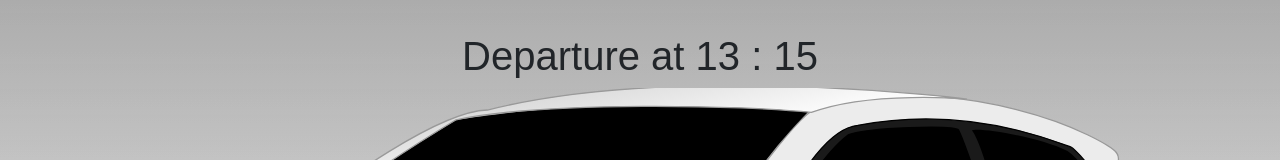
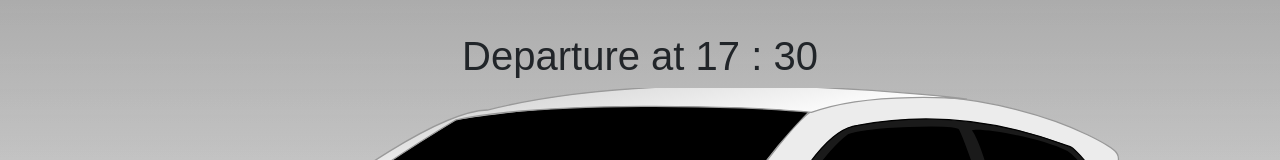
Before and after one commit to oltyx/design-project, a React (Create React App) app: page /session in a window 1280 px wide. Shown: the top 160 px of the page. Built offline with nearby package versions, Linux system fonts and the light colour scheme; a web font is replaced by a local one.

Commit message:
Interactive departure time in ChargingSession page

```diff
--- a/src/App.tsx
+++ b/src/App.tsx
@@ -1,4 +1,4 @@
-import React from 'react';
+import React, {useState} from 'react';
 import { BrowserRouter as Router, Route, Switch } from "react-router-dom";
 
 import './App.scss';
@@ -8,8 +8,13 @@ import Start from './components/pages/Start';
 import ChargingSession from './components/pages/ChargingSession';
 import Schedule from './components/pages/Schedule';
 
+const DEFAULT_TIME = {hour: 17, minutes: 30};
 
 export default function App() {
+
+  const [hour , setHour] = useState<number>(DEFAULT_TIME.hour);
+  const [minutes, setMinutes] = useState<number>(DEFAULT_TIME.minutes);
+
   return (
     <Router>
         <Switch>
@@ -17,10 +22,10 @@ export default function App() {
             <Start />
           </Route>
           <Route path="/session">
-            <ChargingSession />
+            <ChargingSession hour={hour} setHour={setHour} minutes={minutes} setMinutes={setMinutes}/>
           </Route>
           <Route path="/schedule">
-            <Schedule/>
+            <Schedule hour={hour} setHour={setHour} minutes={minutes} setMinutes={setMinutes}/>
           </Route>
           <Route path="/feedback">
             <Feedback/>
--- a/src/components/pages/ChargingSession.tsx
+++ b/src/components/pages/ChargingSession.tsx
@@ -8,13 +8,19 @@ import Stats from '../widgets/Stats';
 import ProgressBar from '../widgets/ProgressBar';
 import '../../styles/chargingSession.scss';
 
+interface ChargingSessionProps {
+    hour: number,
+    setHour: (hour: number) => void,
+    minutes: number,
+    setMinutes: (hour: number) => void
+}
 
 // Page for the charging session as it goes on ("Session Page" on Figma)
-export default function ChargingSession() {
+export default function ChargingSession({ hour, setHour, minutes, setMinutes}: ChargingSessionProps) {
     const [modal, setModal] = useState(false);
     const handleYes = () => {
         setModal(!modal);
-        setTime(today.getHours() + ' : ' + today.getMinutes());
+        setTime(hour + ' : ' + minutes);
         setSessionTitle("Aborted at ");
         setButton("Finish");
         setStyle("linear-gradient(to bottom, #F07878 0%, #9D1616 100%)");
@@ -23,7 +29,7 @@ export default function ChargingSession() {
 
     const [sessionTitle, setSessionTitle] = useState("Departure at ");
     const [button, setButton] = useState("Stop");
-    const [time, setTime] = useState("13 : 15");
+    const [time, setTime] = useState(hour + " : " + minutes);
     const [style, setStyle] = useState("linear-gradient(to bottom, #9AE09A 0%, #44BE44 100%)");
 
     const today = new Date();
--- a/src/components/pages/Schedule.tsx
+++ b/src/components/pages/Schedule.tsx
@@ -30,14 +30,18 @@ type ScheduleInput = {
   };
 
 interface ScheduleProps {
+    hour: number,
+    setHour: (hour: number) => void,
+    minutes: number,
+    setMinutes: (hour: number) => void
 }
 
-const DEFAULT_TIME = {hour: 17, minutes: 30};
+
 //const DEFAULT_CHARGE: number = 0;
 const DEFAULT_MODE: ChargingMode | null = null;
 
 // Scheduling page
-export default function Schedule({...props}: ScheduleProps) {
+export default function Schedule({hour, setHour, minutes, setMinutes, ...props}: ScheduleProps) {
     const history = useHistory();
     const initialValues = {
         arrival: new Date(),
@@ -53,8 +57,6 @@ export default function Schedule({...props}: ScheduleProps) {
         defaultValues: {...initialValues},
     });
 
-    const [hour , setHour] = useState<number>(DEFAULT_TIME.hour);
-    const [minutes, setMinutes] = useState<number>(DEFAULT_TIME.minutes);
     const [mode, setMode] = useState<ChargingMode | null>(DEFAULT_MODE);
     const [price, setPrice] = useState<number>(0);
     const [emissions, setEmissions] = useState<number>(0);
```
